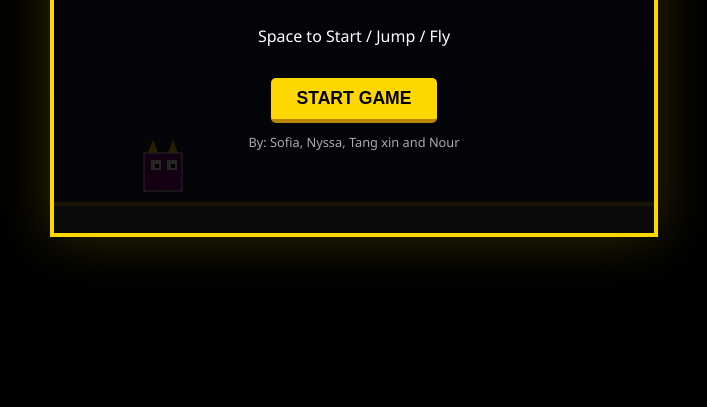
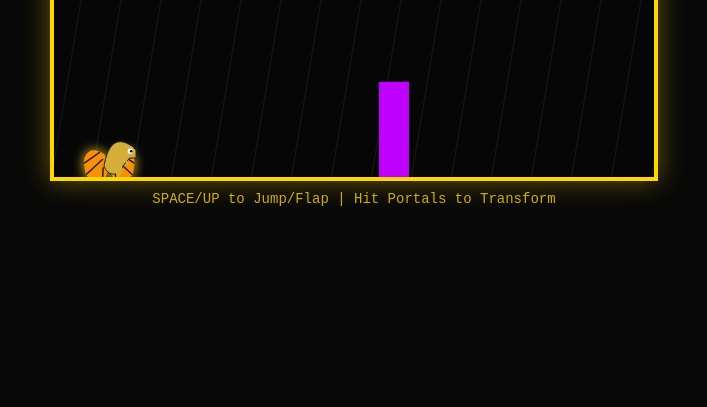
Before and after one commit to MMEC-CA/nr2, a plain HTML site: page nr2/index.html in a window 1280 px wide. Shown: the part 393-800 px from the top of the page, without its empty margins (286-993 px from the left). Drawn offline with Linux system fonts and the light colour scheme.

Commit message:
rex change

```diff
--- a/nr2/index.html
+++ b/nr2/index.html
@@ -3,271 +3,250 @@
 <head>
     <meta charset="UTF-8">
     <meta name="viewport" content="width=device-width, initial-scale=1.0">
-    <title>REX DOWN!</title>
+    <title>Fly-Rex Celebration Dash</title>
     <style>
-        :root { --gold: #FFD700; --bg-gradient: linear-gradient(180deg, #1a1a2e 0%, #16213e 100%); }
-        body { margin: 0; background: #000; color: white; font-family: 'Segoe UI', Arial, sans-serif; display: flex; flex-direction: column; align-items: center; justify-content: center; height: 100vh; overflow: hidden; }
-        #game-window { position: relative; border: 4px solid var(--gold); background: var(--bg-gradient); width: 600px; height: 380px; max-width: 95vw; overflow: hidden; box-shadow: 0 0 50px rgba(255, 215, 0, 0.2); }
-        canvas { display: block; }
-        #ui { position: absolute; top: 10px; width: 100%; display: flex; justify-content: space-around; font-weight: bold; font-size: 1.2rem; text-shadow: 2px 2px #000; pointer-events: none; }
-        #overlay { position: absolute; inset: 0; background: rgba(0,0,0,0.85); display: flex; flex-direction: column; align-items: center; justify-content: center; text-align: center; z-index: 10; }
-        .win-screen { background: linear-gradient(45deg, red, orange, yellow, green, blue, purple) !important; animation: rainbow 2s infinite linear; }
-        @keyframes rainbow { 0% { filter: hue-rotate(0deg); } 100% { filter: hue-rotate(360deg); } }
-        button { background: var(--gold); border: none; padding: 10px 25px; font-size: 1.1rem; font-weight: bold; cursor: pointer; border-radius: 5px; margin-top: 15px; border-bottom: 4px solid #b8860b; }
-        button:active { transform: translateY(2px); border-bottom: none; }
-        .credits { margin-top: 10px; font-size: 0.8rem; color: #aaa; }
+        body { margin: 0; background: #080808; display: flex; flex-direction: column; align-items: center; justify-content: center; height: 100vh; overflow: hidden; color: gold; font-family: 'Courier New', Courier, monospace; }
+        canvas { border: 4px solid gold; background: #000; box-shadow: 0 0 25px rgba(255, 215, 0, 0.4); }
+        .info { margin-top: 10px; text-align: center; font-size: 14px; opacity: 0.8; }
     </style>
 </head>
 <body>
+    <div id="ui">
+        <h2 id="levelDisplay">Level: 1</h2>
+    </div>
+    <canvas id="gameCanvas"></canvas>
+    <div class="info">SPACE/UP to Jump/Flap | Hit Portals to Transform</div>
 
-    <h1 style="color: var(--gold); margin-bottom: 8px;">REX DOWN!</h1>
+    <script>
+        const canvas = document.getElementById('gameCanvas');
+        const ctx = canvas.getContext('2d');
+        const levelDisplay = document.getElementById('levelDisplay');
 
-    <div id="game-window">
-        <div id="ui">
-            <div id="lvlDisplay">LVL 1</div>
-            <div id="progDisplay">0%</div>
-        </div>
-        <canvas id="canvas" width="600" height="380"></canvas>
-        <div id="overlay">
-            <h2 id="title">REX DOWN!</h2>
-            <p id="msg">Space to Start / Jump / Fly</p>
-            <button id="startBtn">START GAME</button>
-            <div class="credits">By: Sofia, Nyssa, Tang xin and Nour</div>
-        </div>
-    </div>
+        canvas.width = 600;
+        canvas.height = 300;
 
-<script>
-const canvas = document.getElementById('canvas');
-const ctx = canvas.getContext('2d');
-const overlay = document.getElementById('overlay');
-const startBtn = document.getElementById('startBtn');
+        let score = 0, level = 1, gameSpeed = 5, isGameOver = false, frame = 0;
 
-// Game Settings
-let active = false;
-let level = 1;
-let progress = 0;
-let baseSpeed = 4.5;
-let currentSpeed = 4.5;
-let frame = 0;
-let obstacles = [];
-const colors = ['#00FF00', '#800080', '#0000FF', '#FF0000', '#FFA500', '#FFFF00', '#FFD700'];
+        const player = {
+            x: 50, y: 250, w: 32, h: 38,
+            dy: 0, gravity: 0.8, jumpForce: -12,
+            grounded: false, jumpCount: 0,
+            mode: 'cube', // 'cube' (walking) or 'ship' (flying)
+            baseColor: '#D4AF37', // Gold/Bronze body color
+            flyColor: '#00FFFF' // Cyan flying body
+        };
 
-const rex = {
-    x: 90, y: 300, w: 38, h: 38,
-    vy: 0, gravity: 0.7, jumpPower: -11,
-    jumps: 0, maxJumps: 3,
-    mode: 'REX', // REX or MACHINE
-    rot: 0,
-    isInput: false
-};
+        const obstacles = [];
+        const colors = ['#00FF00', '#BF00FF', '#0000FF', '#FF0000', '#FF8C00', '#FFFF00', '#FFD700'];
 
-// --- AUDIO (Celebratory Synth) ---
-const audio = new (window.AudioContext || window.webkitAudioContext)();
-function playTone(f, t, d) {
-    const o = audio.createOscillator();
-    const g = audio.createGain();
-    o.type = 'triangle'; o.frequency.value = f;
-    g.gain.setValueAtTime(0.1, t);
-    g.gain.exponentialRampToValueAtTime(0.0001, t + d);
-    o.connect(g); g.connect(audio.destination);
-    o.start(t); o.stop(t + d);
-}
+        // Input handling
+        window.addEventListener('keydown', e => {
+            if (e.code === 'Space' || e.code === 'ArrowUp') {
+                if (isGameOver) return restart();
+                if (player.mode === 'cube') {
+                    if (player.jumpCount < 2) { player.dy = player.jumpForce; player.jumpCount++; }
+                } else {
+                    player.dy -= 1.8; // Fly mode physics
+                }
+            }
+        });
 
-function musicLoop() {
-    if (!active) return;
-    const now = audio.currentTime;
-    const melody = [261, 329, 392, 523, 440, 523];
-    melody.forEach((note, i) => playTone(note, now + i * 0.2, 0.2));
-    setTimeout(musicLoop, 1200);
-}
+        // --- DRAWING THE T-REX (WITH BUTTERFLY WINGS) ---
+        function drawPlayer(ctx, px, py, pw, ph, isFlying) {
+            ctx.save();
+            ctx.translate(px, py);
 
-// --- INPUTS ---
-const jumpAction = (press) => {
-    rex.isInput = press;
-    if (press && active) {
-        if (rex.mode === 'REX' && rex.jumps < rex.maxJumps) {
-            rex.vy = rex.jumpPower;
-            rex.jumps++;
-            playTone(300 + (rex.jumps * 100), audio.currentTime, 0.1);
+            const rexColor = isFlying ? player.flyColor : player.baseColor;
+
+            // Dynamic rotation based on movement
+            if (player.dy < 0) ctx.rotate(-6 * Math.PI / 180);
+            if (player.dy > 1.5) ctx.rotate(6 * Math.PI / 180);
+
+            // Set Glow for Celebration feel
+            ctx.shadowBlur = isFlying ? 25 : 12;
+            ctx.shadowColor = isFlying ? 'cyan' : rexColor;
+
+            // --- THE WINGS (MONARCH STYLE) ---
+            const wingColor = '#FF8C00'; // Deep Orange
+            ctx.fillStyle = wingColor;
+            ctx.strokeStyle = '#222'; // Monarch black veins
+            ctx.lineWidth = 1.5;
+
+            // Wing animation logic
+            let flapFactor = isFlying ? Math.sin(frame * 0.4) : 0.8; // Static on ground
+            let angleA = 30 * flapFactor; // Main flapping angle
+            let angleB = -10 * flapFactor; // Minor flaring angle
+
+            // Helper to draw a single Monarch wing
+            function drawWing(offsetX, scaleX) {
+                ctx.save();
+                ctx.scale(scaleX, 1);
+                ctx.translate(offsetX, ph * 0.4); // Position on back
+                ctx.rotate(angleA * Math.PI / 180);
+
+                ctx.beginPath();
+                // Core Wing Shape
+                ctx.moveTo(0, 0);
+                ctx.bezierCurveTo(pw * 0.3, -ph * 0.4, pw * 0.6, -ph * 0.2, pw * 0.7, 0);
+                ctx.lineTo(pw * 0.8, ph * 0.3);
+                ctx.bezierCurveTo(pw * 0.5, ph * 0.8, pw * 0.2, ph * 0.6, 0, ph * 0.3);
+                ctx.closePath();
+                ctx.fill();
+
+                // Monarch Veins (Subtle lines)
+                ctx.beginPath();
+                ctx.moveTo(pw*0.1, -ph*0.1); ctx.lineTo(pw*0.7, 0);
+                ctx.moveTo(pw*0.1, ph*0.1); ctx.lineTo(pw*0.8, ph*0.3);
+                ctx.moveTo(pw*0.2, ph*0.3); ctx.lineTo(pw*0.5, ph*0.8);
+                ctx.stroke();
+
+                ctx.restore();
+            }
+
+            // Draw two wings with dynamic separation
+            let separation = isFlying ? 15 + flapFactor*3 : 10;
+            drawWing(separation, 1); // Right wing
+            drawWing(-separation + pw*0.3, -1); // Left wing (mirrored)
+
+            // --- MAIN T-REX BODY & TAIL ---
+            ctx.fillStyle = rexColor;
+            ctx.shadowBlur = 0; // Body is solid, wings are bright
+            ctx.beginPath();
+            ctx.moveTo(0, ph * 0.7); // Tail start
+            ctx.bezierCurveTo(pw * 0.2, -ph * 0.2, pw * 0.7, ph * 0.1, pw * 0.9, ph * 0.2); // Back/Top
+            ctx.lineTo(pw, ph * 0.3); // Nose
+            ctx.lineTo(pw, ph * 0.5); // Jaw
+            ctx.lineTo(pw * 0.8, ph * 0.5); // Neck
+            ctx.lineTo(pw * 0.6, ph * 0.7); // Belly
+            ctx.bezierCurveTo(pw * 0.5, ph, pw * 0.1, ph, 0, ph * 0.7); // Under belly
+            ctx.closePath();
+            ctx.fill();
+
+            // Head Detail (Snout line)
+            ctx.strokeStyle = '#222';
+            ctx.lineWidth = 1;
+            ctx.stroke();
+
+            // THE EYE
+            ctx.fillStyle = "white"; ctx.beginPath(); ctx.arc(pw * 0.82, ph * 0.32, pw * 0.08, 0, Math.PI * 2); ctx.fill();
+            ctx.fillStyle = "black"; ctx.beginPath(); ctx.arc(pw * 0.85, ph * 0.32, pw * 0.04, 0, Math.PI * 2); ctx.fill();
+
+            // TINY ARMS
+            ctx.strokeStyle = rexColor; ctx.lineWidth = 2;
+            ctx.beginPath(); ctx.moveTo(pw * 0.65, ph * 0.55); ctx.lineTo(pw * 0.75, ph * 0.65); ctx.lineTo(pw * 0.72, ph * 0.7); ctx.stroke();
+
+            // LEGS (Animate when running on ground)
+            ctx.lineWidth = 3;
+            if (isFlying) {
+                // Tuck legs while flying
+                ctx.beginPath(); ctx.moveTo(pw * 0.3, ph * 0.8); ctx.lineTo(pw * 0.4, ph * 0.9); ctx.stroke();
+                ctx.beginPath(); ctx.moveTo(pw * 0.5, ph * 0.8); ctx.lineTo(pw * 0.6, ph * 0.9); ctx.stroke();
+            } else {
+                // Running animation
+                const legOffset = Math.sin(frame * 0.3) * 6;
+                ctx.beginPath(); ctx.moveTo(pw * 0.35, ph * 0.75); ctx.lineTo(pw * 0.35 + legOffset, ph + 2); ctx.stroke();
+                ctx.beginPath(); ctx.moveTo(pw * 0.55, ph * 0.75); ctx.lineTo(pw * 0.55 - legOffset, ph + 2); ctx.stroke();
+            }
+
+            ctx.restore();
         }
-    }
-};
 
-window.addEventListener('keydown', e => { if(["Space", "ArrowUp", "KeyW"].includes(e.code)) jumpAction(true); });
-window.addEventListener('keyup', e => { if(["Space", "ArrowUp", "KeyW"].includes(e.code)) jumpAction(false); });
-startBtn.addEventListener('click', () => { if(audio.state === 'suspended') audio.resume(); resetGame(); });
+        // --- Game Setup (Same Logic) ---
+        function spawnObstacle() {
+            let type = Math.random();
+            let obs = { x: canvas.width, w: 30, passed: false };
 
-function resetGame() {
-    active = true;
-    progress = 0;
-    obstacles = [];
-    rex.y = 280; rex.vy = 0; rex.mode = 'REX';
-    overlay.style.display = 'none';
-    overlay.classList.remove('win-screen');
-    // Speed management: Higher levels start faster, but we cap it.
-    currentSpeed = Math.min(baseSpeed + (level * 0.4), 8);
-    musicLoop();
-}
+            if (type < 0.6) { // Pillar
+                obs.type = 'pillar';
+                obs.h = 40 + Math.random() * 80;
+                obs.y = canvas.height - obs.h;
+                obs.color = colors[Math.floor(Math.random() * colors.length)];
+            } else if (type < 0.8) { // Portal
+                obs.type = 'portal'; obs.w = 40; obs.h = 90;
+                obs.y = 80 + Math.random() * 100;
+                obs.portalType = Math.random() > 0.5 ? 'ship' : 'cube';
+                obs.color = obs.portalType === 'ship' ? '#BF00FF' : '#00FF00'; // Purple=Fly, Green=Run
+            } else { // Spike
+                obs.type = 'spike'; obs.h = 30; obs.y = canvas.height - 30; obs.color = '#FF0000';
+            }
+            obstacles.push(obs);
+        }
 
-function triggerEnd(win) {
-    active = false;
-    overlay.style.display = 'flex';
-    if (win) {
-        level++;
-        overlay.classList.add('win-screen');
-        document.getElementById('title').innerText = "100% COMPLETE!";
-        document.getElementById('msg').innerText = "Next Portal Open...";
-        startBtn.innerText = "ENTER NEXT LEVEL";
-    } else {
-        document.getElementById('title').innerText = "REX DOWN!";
-        document.getElementById('msg').innerText = `Progress: ${Math.floor(progress)}%`;
-        startBtn.innerText = "RETRY";
-        // Slow down slightly on fail to help the player
-        currentSpeed = Math.max(baseSpeed, currentSpeed - 0.5);
-    }
-}
+        function update() {
+            if (isGameOver) return;
+            frame++;
 
-function spawn() {
-    frame++;
-    let rate = Math.max(35, 80 - (level * 5));
-    if (frame % rate === 0) {
-        let r = Math.random();
-        if (r < 0.35) {
-            obstacles.push({ x: 650, y: 320, w: 30, h: 30, type: 'spike' });
-        } else if (r < 0.75) {
-            let h = 50 + Math.random() * (60 + level * 10);
-            obstacles.push({ x: 650, y: 350 - h, w: 45, h: h, type: 'pillar' });
-        } else {
-            obstacles.push({ x: 650, y: 150, w: 40, h: 80, type: 'portal' });
+            player.dy += player.gravity;
+            player.y += player.dy;
+
+            if (player.y + player.h > canvas.height) { player.y = canvas.height - player.h; player.dy = 0; player.jumpCount = 0; }
+            if (player.y < 0) { player.y = 0; player.dy = 0; }
+
+            if (frame % 100 === 0) {
+                score++;
+                if (score % 10 === 0) { level++; gameSpeed += 0.6; levelDisplay.innerText = `Level: ${level}`; }
+            }
+
+            if (frame % Math.max(25, Math.floor(95 - gameSpeed * 2.5)) === 0) spawnObstacle();
+
+            obstacles.forEach((obs, index) => {
+                obs.x -= gameSpeed;
+                if (player.x < obs.x + obs.w && player.x + player.w > obs.x &&
+                    player.y < obs.y + obs.h && player.y + player.h > obs.y) {
+                    if (obs.type === 'portal') {
+                        if (player.mode !== obs.portalType) player.mode = obs.portalType;
+                    } else { gameOver(); }
+                }
+                if (obs.x + obs.w < 0) obstacles.splice(index, 1);
+            });
         }
-    }
-    if (progress >= 100 && !obstacles.some(o => o.type === 'exit')) {
-        obstacles.push({ x: 650, y: 50, w: 70, h: 280, type: 'exit' });
-    }
-}
 
-function drawPillar(o) {
-    // Detailed Pillar with segments
-    ctx.fillStyle = "#333";
-    ctx.fillRect(o.x, o.y, o.w, o.h);
-    ctx.strokeStyle = colors[level % colors.length];
-    ctx.lineWidth = 2;
-    ctx.strokeRect(o.x, o.y, o.w, o.h);
-    // Draw "Mechanical details"
-    for(let i = 10; i < o.h; i += 30) {
-        ctx.strokeRect(o.x + 5, o.y + i, o.w - 10, 5);
-    }
-}
+        function draw() {
+            ctx.fillStyle = '#060606'; // Extra dark
+            ctx.fillRect(0, 0, canvas.width, canvas.height);
 
-function drawMonster(x, y, r, mode) {
-    ctx.save();
-    ctx.translate(x + 19, y + 19);
-    ctx.rotate(r);
-    // Body
-    ctx.fillStyle = mode === 'REX' ? colors[level % colors.length] : '#FF00FF';
-    ctx.fillRect(-19, -19, 38, 38);
-    ctx.strokeStyle = 'white';
-    ctx.strokeRect(-19, -19, 38, 38);
-    // Eyes
-    ctx.fillStyle = 'white';
-    ctx.fillRect(-12, -12, 10, 10); ctx.fillRect(4, -12, 10, 10);
-    ctx.fillStyle = 'black';
-    ctx.fillRect(-8, -8, 4, 4); ctx.fillRect(8, -8, 4, 4);
-    // Monster Horns
-    ctx.fillStyle = 'gold';
-    ctx.beginPath();
-    ctx.moveTo(-15, -19); ctx.lineTo(-10, -32); ctx.lineTo(-5, -19); ctx.fill();
-    ctx.moveTo(15, -19); ctx.lineTo(10, -32); ctx.lineTo(5, -19); ctx.fill();
+            // Dynamic Grid
+            ctx.strokeStyle = `hsla(${(frame*0.5) % 360}, 60%, 50%, 0.12)`;
+            ctx.lineWidth = 1;
+            for(let i=0; i<canvas.width * 1.5; i+=40) {
+                ctx.beginPath();
+                const shift = (frame * (gameSpeed/2)) % 40;
+                ctx.moveTo(i - shift, 0); ctx.lineTo(i - shift - 50, canvas.height); ctx.stroke();
+            }
 
-    if (mode === 'MACHINE') {
-        ctx.fillStyle = 'rgba(0, 255, 255, 0.5)';
-        ctx.beginPath(); ctx.moveTo(-25, 10); ctx.lineTo(-45, 0); ctx.lineTo(-25, -10); ctx.fill();
-    }
-    ctx.restore();
-}
+            // Draw Obstacles
+            ctx.shadowBlur = 0;
+            obstacles.forEach(obs => {
+                ctx.fillStyle = obs.color;
+                if (obs.type === 'spike') {
+                    ctx.shadowBlur = 7; ctx.shadowColor = 'red';
+                    ctx.beginPath(); ctx.moveTo(obs.x, obs.y + obs.h); ctx.lineTo(obs.x + obs.w/2, obs.y); ctx.lineTo(obs.x + obs.w, obs.y + obs.h); ctx.fill();
+                    ctx.shadowBlur = 0;
+                } else if (obs.type === 'portal') {
+                    ctx.shadowBlur = 20 + Math.sin(frame*0.1)*5; ctx.shadowColor = obs.color;
+                    ctx.strokeStyle = obs.color; ctx.lineWidth = 4; ctx.strokeRect(obs.x, obs.y, obs.w, obs.h);
+                    ctx.fillStyle = "white"; ctx.font = "bold 12px Courier New";
+                    ctx.fillText(obs.portalType === 'ship' ? "FLY" : "RUN", obs.x + 8, obs.y + obs.h/2);
+                    ctx.shadowBlur = 0;
+                } else { ctx.fillRect(obs.x, obs.y, obs.w, obs.h); }
+            });
 
-function update() {
-    if (!active) return;
+            // Draw the Monarch Rex
+            drawPlayer(ctx, player.x, player.y, player.w, player.h, player.mode === 'ship');
 
-    if (rex.mode === 'REX') {
-        rex.vy += rex.gravity;
-        rex.rot += 0.12;
-    } else {
-        // Flight Logic
-        if (rex.isInput) rex.vy -= 1.0;
-        else rex.vy += 0.6;
-        rex.vy *= 0.92; // Stabilizing drag
-        rex.rot = rex.vy * 0.06;
-    }
-
-    rex.y += rex.vy;
-    if (rex.y > 312) {
-        rex.y = 312; rex.vy = 0; rex.jumps = 0;
-        if(rex.mode === 'REX') rex.rot = 0;
-    }
-    if (rex.y < 0) { rex.y = 0; rex.vy = 0.5; }
-
-    progress += 0.06;
-    document.getElementById('progDisplay').innerText = Math.min(100, Math.floor(progress)) + "%";
-    document.getElementById('lvlDisplay').innerText = "LVL " + level;
-
-    spawn();
-
-    for (let i = obstacles.length - 1; i >= 0; i--) {
-        let o = obstacles[i];
-        o.x -= currentSpeed;
-
-        // Collision
-        if (rex.x < o.x + o.w && rex.x + rex.w > o.x && rex.y < o.y + o.h && rex.y + rex.h > o.y) {
-            if (o.type === 'portal') {
-                rex.mode = rex.mode === 'REX' ? 'MACHINE' : 'REX';
-                obstacles.splice(i, 1);
-                playTone(600, audio.currentTime, 0.2);
-            } else if (o.type === 'exit') {
-                triggerEnd(true);
-            } else {
-                triggerEnd(false);
+            if (isGameOver) {
+                ctx.shadowBlur = 0; ctx.fillStyle = "rgba(0,0,0,0.85)"; ctx.fillRect(0,0,canvas.width, canvas.height);
+                ctx.fillStyle = "white"; ctx.font = "40px Courier New"; ctx.textAlign = "center";
+                ctx.fillText("REX DOWN!", canvas.width/2, canvas.height/2);
+                ctx.font = "20px Courier New"; ctx.fillText("Score: " + score + " - Press Space", canvas.width/2, canvas.height/2 + 40);
+                ctx.textAlign = "left";
             }
         }
-        if (o.x < -100) obstacles.splice(i, 1);
-    }
-}
 
-function render() {
-    ctx.clearRect(0, 0, canvas.width, canvas.height);
-
-    // Floor
-    ctx.fillStyle = "#444";
-    ctx.fillRect(0, 350, canvas.width, 30);
-    ctx.strokeStyle = "gold";
-    ctx.strokeRect(0, 350, canvas.width, 2);
-
-    obstacles.forEach(o => {
-        if (o.type === 'spike') {
-            ctx.fillStyle = "#FF3300";
-            ctx.beginPath();
-            ctx.moveTo(o.x, o.y + 30); ctx.lineTo(o.x + 15, o.y); ctx.lineTo(o.x + 30, o.y + 30);
-            ctx.fill();
-        } else if (o.type === 'pillar') {
-            drawPillar(o);
-        } else if (o.type === 'portal') {
-            ctx.fillStyle = "#00f2ff";
-            ctx.shadowBlur = 15; ctx.shadowColor = "#00f2ff";
-            ctx.fillRect(o.x, o.y, o.w, o.h);
-            ctx.shadowBlur = 0;
-        } else if (o.type === 'exit') {
-            ctx.fillStyle = "gold";
-            ctx.fillRect(o.x, o.y, o.w, o.h);
-            ctx.shadowBlur = 20; ctx.shadowColor = "white";
-        }
-    });
-
-    drawMonster(rex.x, rex.y, rex.rot, rex.mode);
-    update();
-    requestAnimationFrame(render);
-}
-
-render();
-</script>
+        function gameOver() { isGameOver = true; }
+        function restart() { score = 0; level = 1; gameSpeed = 5; obstacles.length = 0; player.mode = 'cube'; player.y = 200; player.dy = 0; isGameOver = false; levelDisplay.innerText = `Level: ${level}`; }
+        function loop() { update(); draw(); requestAnimationFrame(loop); }
+        loop();
+    </script>
 </body>
 </html>
```
